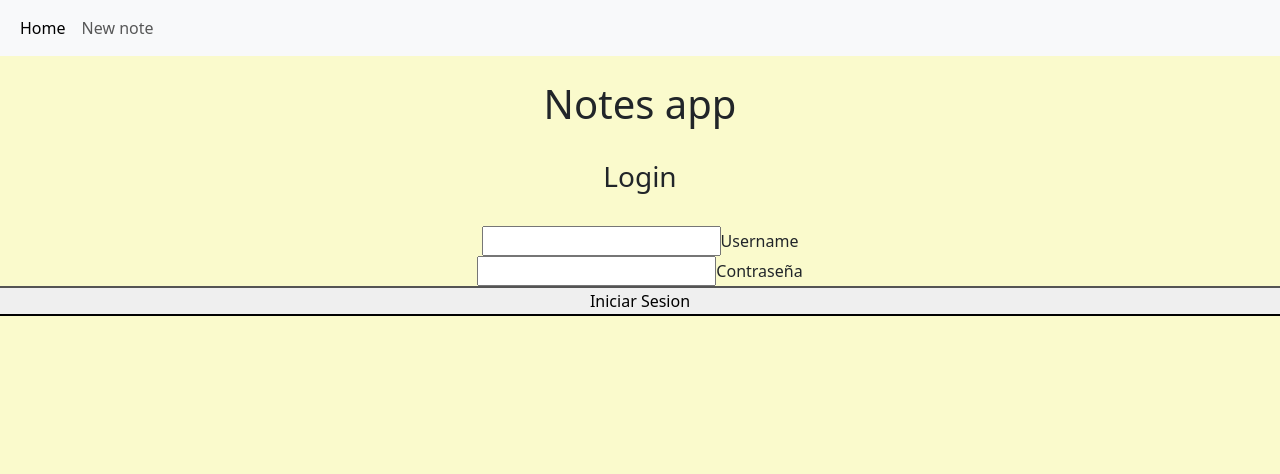
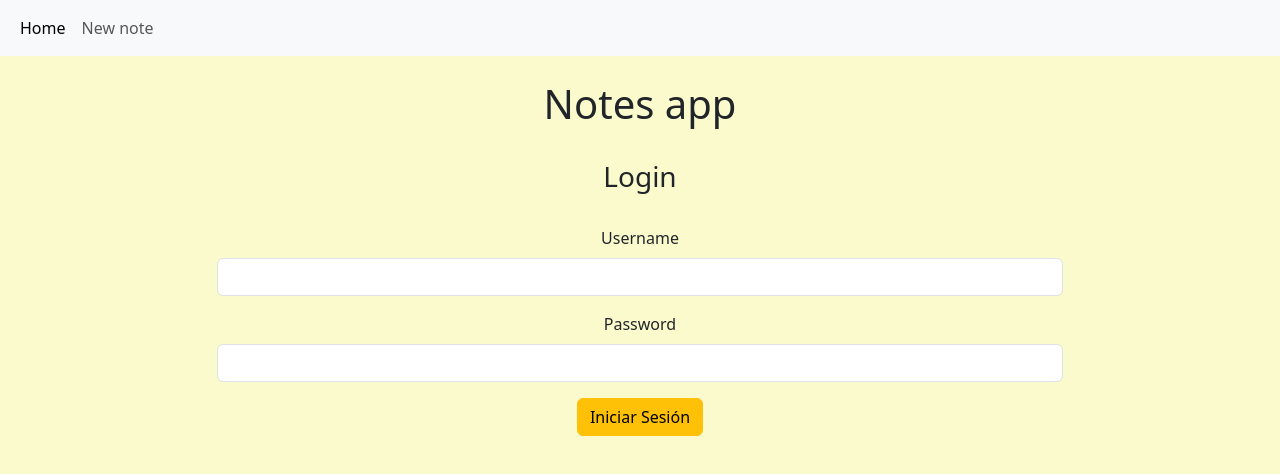
Before and after one commit to alanberns/NotesApp, a Vue app in the folder frontend/: page /login in a window 1280 px wide. Shown: the top 474 px of the page. Built offline with nearby package versions, Linux system fonts and the light colour scheme.

Commit message:
eliminar y editar usuario

```diff
--- a/frontend/src/components/LoginComponent.vue
+++ b/frontend/src/components/LoginComponent.vue
@@ -2,35 +2,21 @@
     <h3>Login</h3>
     <br>
     <span>{{ error_msg }}</span>
-    <form @submit.prevent="login">
-        <div class="row">
-            <div class="input-field">
-            <input id="username"
-                type="text"
-                v-model="username"
-            />
-            <label for="username">Username</label>
-            </div>
-        </div>
-        <div class="row">
-          <div class="input-field">
-            <input
-              id="password"
-              type="password"
-              v-model="password"
-            />
-            <label for="password">Contraseña</label>
+    <div class="row d-flex justify-content-center">
+      <div class="col-8">
+        <form @submit.prevent="login">
+          <div class="mb-3">
+            <label for="username" class="form-label">Username</label>
+            <input type="text" class="form-control" id="username" v-model="username">
           </div>
-        </div>
-        <div class="row">
-          <button
-            type="submit"
-            name="action"
-          >
-            Iniciar Sesion
-          </button>
-        </div>
-      </form>
+          <div class="mb-3">
+            <label for="password" class="form-label">Password</label>
+            <input type="password" class="form-control" id="password" v-model="password">
+          </div>
+          <button type="submit" name="action" class="btn btn-warning">Iniciar Sesión</button>
+        </form>
+      </div>
+    </div>
 </template>
 <script>
 import {useLoginStore} from '../stores/loginStore'
@@ -60,8 +46,7 @@ export default {
           {
             username: this.username,
             password: this.password,
-        }
-        )
+          })
         .then((response) => {
             localStorage.setItem("token", response.data.token);
             this.loginStore.signIn(response.data.token,response.data.username);
--- /dev/null
+++ b/frontend/src/components/profile/EditProfile.vue
@@ -0,0 +1,68 @@
+<template>
+    <h3> My profile</h3>
+    <div class="row d-flex justify-content-center">
+        <div class="col-8 p-2">
+            <form @submit.prevent="editProfile">
+                <div class="mb-3">
+                    <label for="username" class="form-label">Username</label>
+                    <input type="text" class="form-control" id="username" v-model="data.username">
+                </div>
+                <button type="submit" name="action" class="btn btn-warning">Edit</button>
+                </form>
+        </div>
+        <div class="d-grid gap-2 d-md-block d-md-flex justify-content-md-center p-2">
+            <router-link to="/me"><button type="button" class="btn btn-warning">Cancel</button></router-link>
+        </div>
+    </div>
+</template>
+<script>
+import { axiosService } from "../../axios";
+import {useLoginStore} from '../../stores/loginStore'
+export default {
+    name: "EditProfile",
+    setup() {
+        const loginStore = useLoginStore();
+        return { loginStore };
+    },
+    data() {
+        return {
+            data: [],
+            errors: []
+        }
+    },
+    // Fetches posts when the component is created.
+    mounted() {
+        axiosService.get("/user/", {
+            headers: {
+                Authorization: `${localStorage.getItem("token")}`,
+            },
+        })
+        .then(response => {
+            // JSON responses are automatically parsed.
+            this.data = response.data;
+        })
+        .catch(e => {
+            this.errors.push(e)
+        })
+    },
+    methods: {
+        editProfile: async function(){
+            await axiosService.put("/user",{
+                username: this.data.username},
+                {
+                    headers: {
+                        Authorization: `${localStorage.getItem("token")}`,
+                    },
+                })
+            .then(response => {
+                    // JSON responses are automatically parsed.
+                    this.data = response.data;
+                    this.loginStore.user=this.data.username
+                })
+                .catch(e => {
+                    this.errors.push(e)
+                })
+            }
+        }
+    }
+</script>
--- a/frontend/src/components/MyProfile.vue
+++ b/frontend/src/components/profile/MyProfile.vue
@@ -12,13 +12,14 @@
             </table>
         </div>
         <div class="d-grid gap-2 d-md-block d-md-flex justify-content-md-center p-2">
-            <router-link to="/"><button type="button" class="btn btn-warning">Edit</button></router-link>
-            <router-link to="/"><button type="button" class="btn btn-danger">Delete</button></router-link>
+            <router-link to="/me/edit"><button type="button" class="btn btn-warning">Edit</button></router-link>
+            <router-link to="/"><button type="button" class="btn btn-danger" v-on:click.prevent="confirmDelete">Delete profile</button></router-link>
         </div>
     </div>
 </template>
 <script>
-import { axiosService } from "../axios";
+import { axiosService } from "../../axios";
+import router from "../../router";
 export default {
     name: "MyProfile",
     data() {
@@ -41,6 +42,25 @@ export default {
         .catch(e => {
             this.errors.push(e)
         })
+    },
+    methods: {
+        confirmDelete: function (){
+            if (confirm("¿Estás seguro de eliminar tu cuenta?") == true){
+                axiosService.delete("/user/", {
+                    headers: {
+                        Authorization: `${localStorage.getItem("token")}`,
+                    },
+                })
+                .then(response => {
+                    // JSON responses are automatically parsed.
+                    this.data = response.data;
+                    router.push("/");
+                })
+                .catch(e => {
+                    this.errors.push(e)
+                })
+            }
+        }
     }
 }
 </script>
```
Also changed, not shown: frontend/src/router.js (+6 -1 lines).
